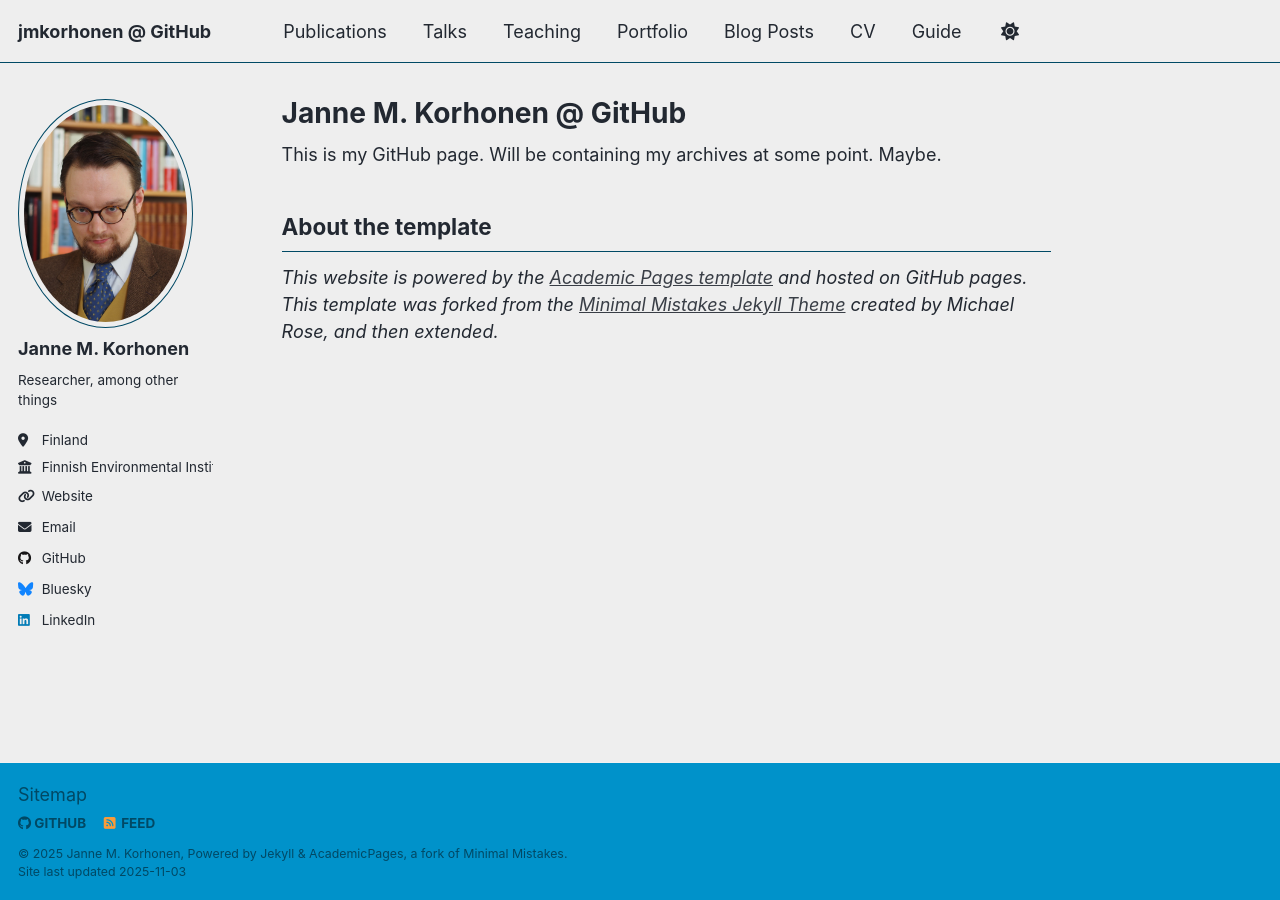
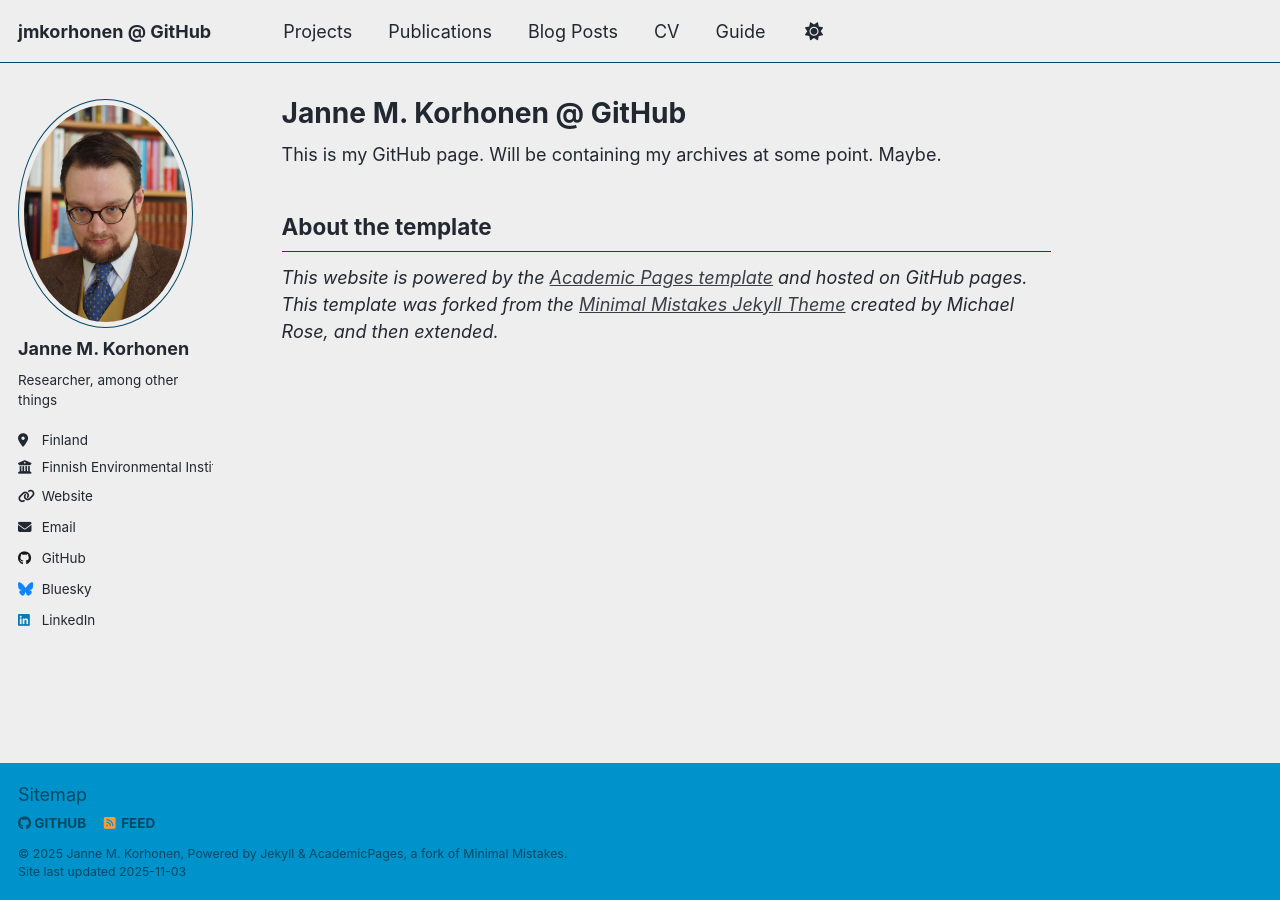
Before and after one commit to jmkorhonen/jmkorhonen.github.io, a Jekyll site: the page built from _pages/about.md, in a window 1280 px wide. Built offline with Jekyll 4.4.1, drawn with Linux system fonts in a browser that asks for light colours; a script that is not in the unit is left out; some of the changed lines change nothing that is shown.

Commit message:
Update navigation.yml to include 'Projects'
Added 'Projects' section to navigation and commented out other sections.

```diff
--- a/_data/navigation.yml
+++ b/_data/navigation.yml
@@ -8,17 +8,20 @@
 #      Markdown formatted page while the second is generated using JSON.
 
 main:
+  - title: "Projects"
+    url: /projects/
+
   - title: "Publications"
     url: /publications/
 
-  - title: "Talks"
-    url: /talks/
+  #- title: "Talks"
+  #  url: /talks/
 
-  - title: "Teaching"
-    url: /teaching/
+  #- title: "Teaching"
+  #  url: /teaching/
 
-  - title: "Portfolio"
-    url: /portfolio/
+  #- title: "Portfolio"
+  #  url: /portfolio/
 
   - title: "Blog Posts"
     url: /year-archive/
```
